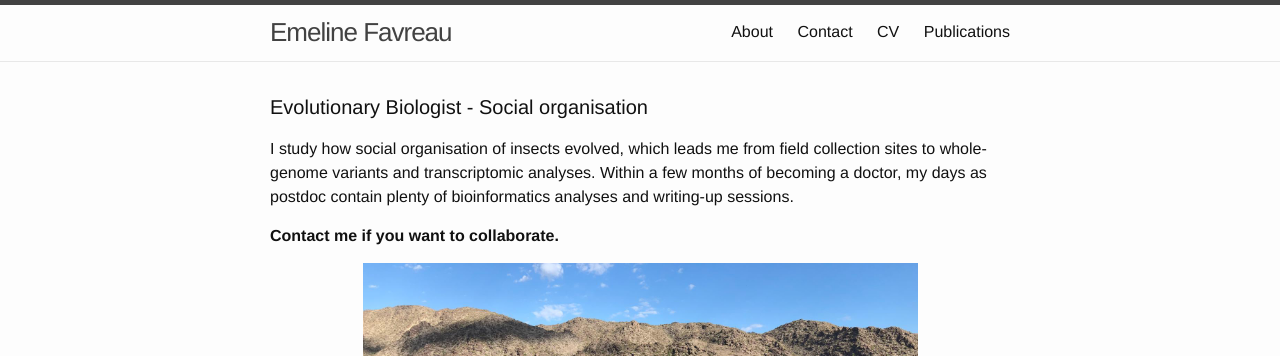
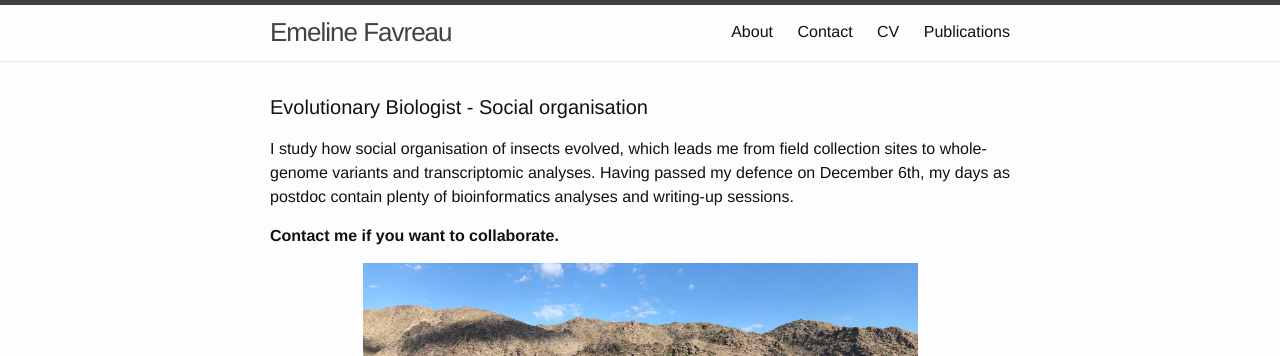
Before and after one commit to EmelineFavreau/EmelineFavreau.github.io, a Jekyll site: the page built from index.md, in a window 1280 px wide. Shown: the top 356 px of the page. Built offline with Jekyll 4.4.1, drawn with Linux system fonts in a browser that asks for light colours.

Commit message:
update status

```diff
--- a/index.md
+++ b/index.md
@@ -4,7 +4,7 @@
 # See: https://jekyllrb.com/docs/themes/#overriding-theme-defaults
 layout: home
 ---
-I study how social organisation of insects evolved, which leads me from field collection sites to whole-genome variants and transcriptomic analyses. Within a few months of becoming a doctor, my days as postdoc contain plenty of bioinformatics analyses and writing-up sessions.
+I study how social organisation of insects evolved, which leads me from field collection sites to whole-genome variants and transcriptomic analyses. Having passed my defence on December 6th, my days as postdoc contain plenty of bioinformatics analyses and writing-up sessions.
 
 **Contact me if you want to collaborate.**
 
```
Also changed, not shown: cv.md (+1 -1 lines).
